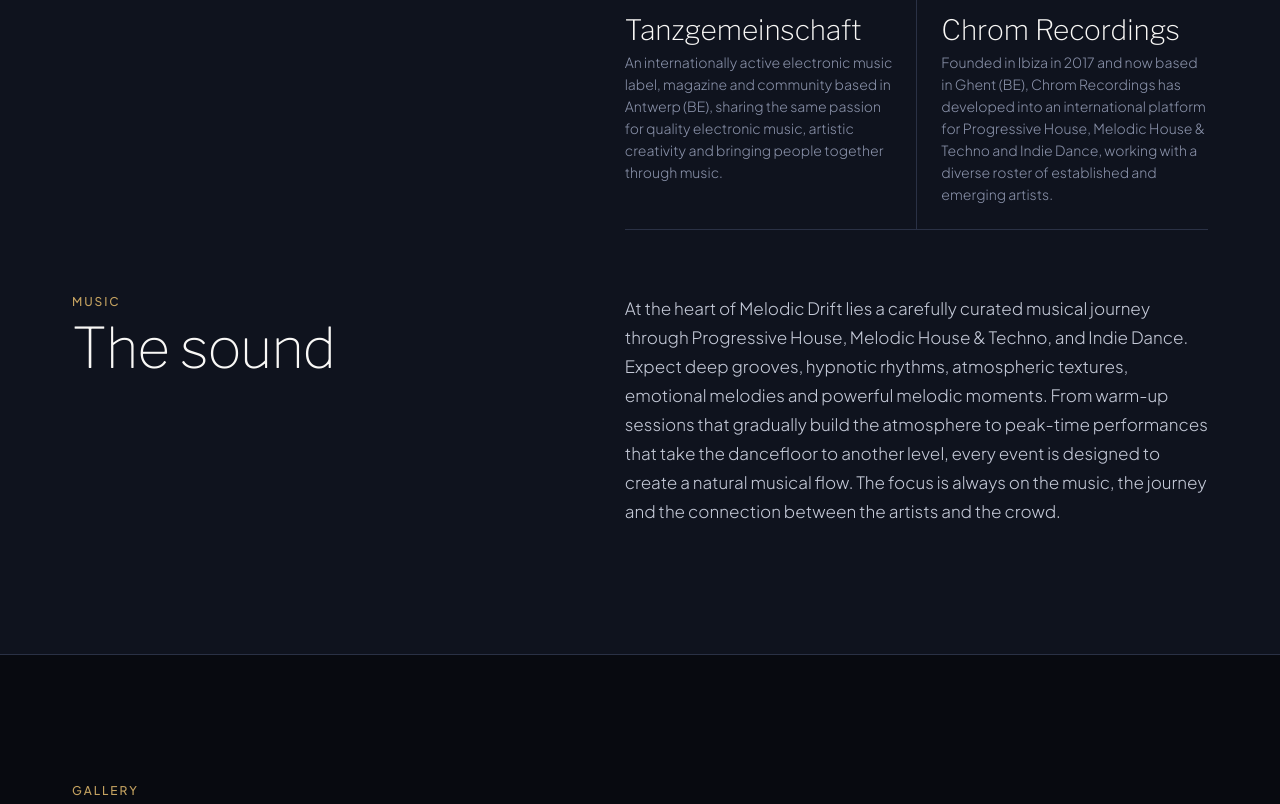
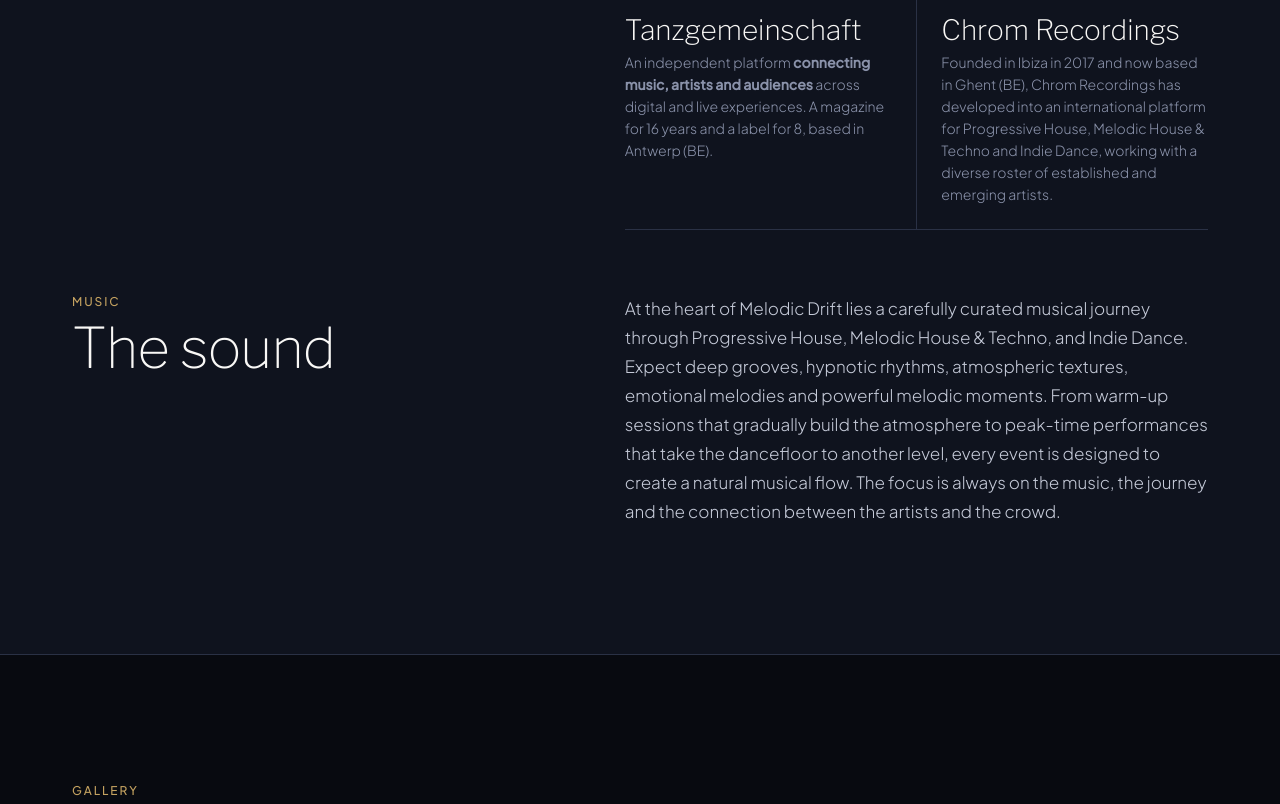
Before and after one commit to claudiocapo-tgms/melodic-drift-website, a plain HTML site: page index.html in a window 1280 px wide. Shown: the part 1362-2166 px from the top of the page. Drawn offline with nearby package versions, Linux system fonts and the light colour scheme.

Commit message:
Update Tanzgemeinschaft description on homepage
Co-Authored-By: Claude Sonnet 5.5 <noreply@anthropic.com>

```diff
--- a/index.html
+++ b/index.html
@@ -74,7 +74,7 @@
           <div class="partner">
             <img class="partner__logo" src="assets/tanzgemeinschaft-logo.png" alt="Tanzgemeinschaft logo" width="120" height="120">
             <div class="h3">Tanzgemeinschaft</div>
-            <div class="small">An internationally active electronic music label, magazine and community based in Antwerp (BE), sharing the same passion for quality electronic music, artistic creativity and bringing people together through music.</div>
+            <div class="small">An independent platform <strong>connecting music, artists and audiences</strong> across digital and live experiences. A magazine for 16 years and a label for 8, based in Antwerp (BE).</div>
           </div>
           <div class="partner">
             <img class="partner__logo" src="assets/chrom-recordings-logo.png" alt="Chrom Recordings logo" width="215" height="120">
```
